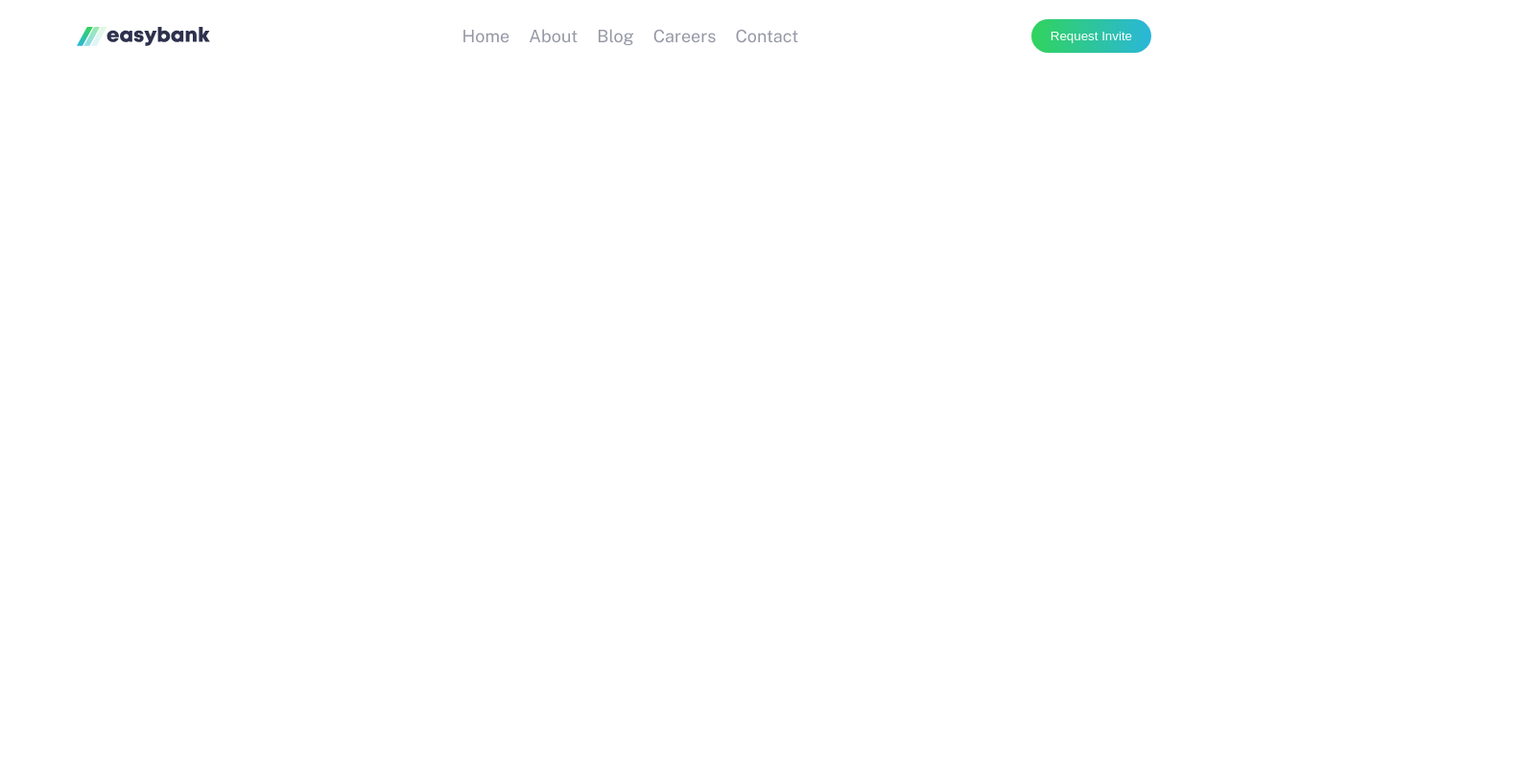
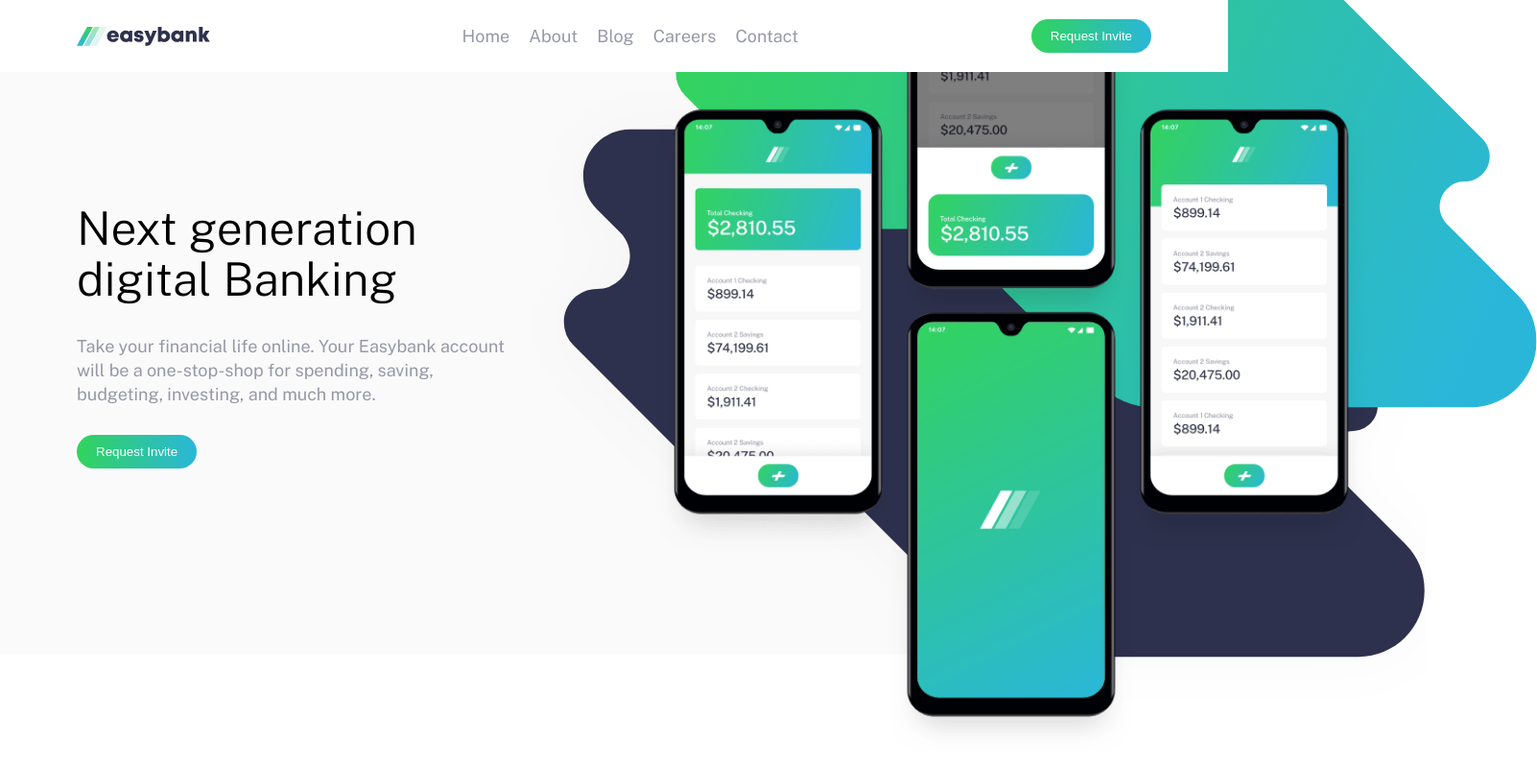
Before and after one commit to israranjum/easybank_Design_responsive, a plain HTML site: page index.html in a window 1280 px wide. Shown: the whole page at 96% size, 1602 px wide, since content can reach past the window. Drawn offline with nearby package versions, Linux system fonts and the light colour scheme.

Commit message:
second commit

```diff
--- a/css/style.css
+++ b/css/style.css
@@ -30,6 +30,9 @@
   font-family: "Public Sans", sans-serif;
   /* --webkit-font-smoothing:antialiased; */
 }
+body{
+  overflow-x: hidden;
+}
 
 /* for image responsive */
 img {
@@ -55,6 +58,8 @@
 nav ul {
   display: flex;
   list-style-type: none;
+  align-items: center;
+
 }
 nav ul li {
     margin-left: 20px;
@@ -77,3 +82,63 @@
 .btn:hover{
     background: linear-gradient(to right,var(--Bright-Cyan),var(--Lime-Green));
 }
+
+/* Slider section css start here */
+
+.header-wrap{
+  display: flex;
+  align-items: center;
+  position: relative;
+  padding-bottom: 55px;
+
+}
+
+.header-section{
+  background: var(--Very-Light-Gray);
+  /* position: relative; */
+}
+
+.header-text{
+  flex: 1 0 40%;
+}
+
+.header-images{
+  flex: 1 0 60%;
+  position: relative;
+}
+
+.header-images img:first-child{
+  position: relative;
+  top: -36px;
+  transform: scale(1.6);
+  bottom: 0;
+  right: -200px;
+}
+
+.nav-section{
+  z-index: 1;
+  position: relative;
+  background: var(--White);
+}
+
+.header-images img:last-child{
+  position: absolute;
+  top: -155px;
+  transform: scale(1.1);
+  bottom: 0;
+  right: -190px;
+}
+
+
+.header-text h1{
+  font-size: 48px;
+  font-weight: 300;
+  line-height: 1.1;
+  margin-bottom: 30px;
+}
+
+.header-text p{
+  margin-bottom: 30px;
+  line-height: 1.4;
+  color:var(--Grayish-Blue)
+}
--- a/index.html
+++ b/index.html
@@ -1,19 +1,23 @@
 <!DOCTYPE html>
 <html lang="en">
   <head>
-    <meta charset="UTF-8">
-    <meta http-equiv="X-UA-Compatible" content="IE=edge">
-    <meta name="viewport" content="width=device-width, initial-scale=1.0">
-    <link rel="stylesheet" href="./css/style.css">
-    <link rel="preconnect" href="https://fonts.googleapis.com">
-<link rel="preconnect" href="https://fonts.gstatic.com" crossorigin>
-<link href="https://fonts.googleapis.com/css2?family=Public+Sans:wght@300;400;700&display=swap" rel="stylesheet">
+    <meta charset="UTF-8" />
+    <meta http-equiv="X-UA-Compatible" content="IE=edge" />
+    <meta name="viewport" content="width=device-width, initial-scale=1.0" />
+    <link rel="stylesheet" href="./css/style.css" />
+    <link rel="preconnect" href="https://fonts.googleapis.com" />
+    <link rel="preconnect" href="https://fonts.gstatic.com" crossorigin />
+    <link
+      href="https://fonts.googleapis.com/css2?family=Public+Sans:wght@300;400;700&display=swap"
+      rel="stylesheet"
+    />
     <title>Document</title>
   </head>
   <body>
-    <section>
+    <!-- Header Section Start here -->
+    <section class="nav-section">
       <nav class="container">
-            <img src="./img/logo.svg" alt="logo">
+        <img src="./img/logo.svg" alt="logo" />
         <ul>
           <li><a href="#">Home</a></li>
           <li><a href="#">About</a></li>
@@ -26,6 +30,34 @@
       </nav>
     </section>
 
+    <!-- Header Section End -->
+
+    <!-- Slider Section start here -->
+
+    <section class="header-section">
+      <div class="container header-wrap">
+        <div class="header-text">
+          <h1>Next generation digital Banking</h1>
+          <p>
+            Take your financial life online. Your Easybank account will be a
+            one-stop-shop for spending, saving, budgeting, investing, and much
+            more.
+          </p>
+          <button class="btn">Request Invite</button>
+        </div>
+        <div class="header-images">
+            <img src="./img/bg-intro-desktop.svg" alt="intro">
+            <img src="./img/image-mockups.png" alt="intro-mobile">
+        </div>
+      </div>
+    </section>
+<!-- slider section end here -->
+
+<!-- content feature start here -->
+
+<section class="pros-section">
+
+</section>
 
 
 </body>
```
Lines whose indentation alone changed are shown as unchanged.
